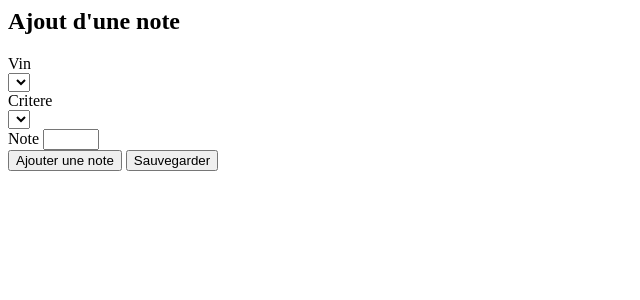
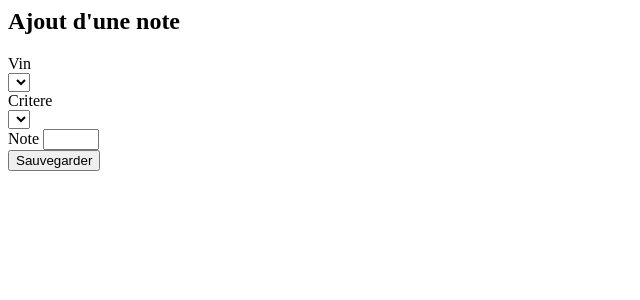
Before and after one commit to ThomasCaud/NF17, a PHP site: page /note/add in a window 1280 px wide. Shown: the top 300 px of the page, without its empty margins (0-640 px from the left). Run offline with PHP 8.4, Linux system fonts and the light colour scheme; data that the repository does not hold is empty.

Commit message:
Corrige notes

```diff
--- a/app/Entity/BaseEntity.php
+++ b/app/Entity/BaseEntity.php
@@ -49,7 +49,7 @@ abstract class BaseEntity
                     }, static::getPrimaryKey());
                     return implode(" AND ", $conditions);
                 } else {
-                    throw new LogicException("La clé primaire est : ".implode(', ',static::getPrimaryKey()));
+                    throw new LogicException("La clé primaire est : ".implode(', ',static::getPrimaryKey()). " et celle que tu insères contient : " . implode(',', array_keys($id)));
                 }
             } else {
                 throw new LogicException("La table ".static::getTable()." a une clé primaire composite");
--- a/controller/note/add.php
+++ b/controller/note/add.php
@@ -16,8 +16,8 @@ if ($_SERVER['REQUEST_METHOD'] === 'POST') {
 
     $errors = $form->checkForm();
 
-    if (Note::get($note['critere_nom'])&&Note::get($note['vin_nom'])) {
-        $errors['critere_nom','vin_nom'] = "Le vin ".$note['vin_nom']." a déjà été noté sur le critère ".$note['critere_nom'];
+    if (Note::get(['critere_nom' => $note['critere_nom'], 'vin_nom' => $note['vin_nom']])) {
+        $errors[] = "Le vin ".$note['vin_nom']." a déjà été noté sur le critère ".$note['critere_nom'];
     }
 
     if(!$errors) {
--- a/controller/note/edit.php
+++ b/controller/note/edit.php
@@ -2,11 +2,12 @@
 include_once '../app/Connexion.php';
 include_once '../app/Entity/Note.php';
 
-if ((!isset($_GET['critere_nom']) || empty($_GET['critere_nom']))&&(!isset($_GET['vin_nom']) || empty($_GET['vin_nom']))) {
+if ((!isset($_GET['critere_nom']) || empty($_GET['critere_nom'])) && (!isset($_GET['vin_nom']) || empty($_GET['vin_nom']))) {
     return View::render404("critere ou vin utilisé introuvable");
 }
 
-$note = note::get($_GET['citere_nom'],$_GET['vin_nom']);
+$note = Note::get(['critere_nom' => $_GET['critere_nom'], 'vin_nom' => $_GET['vin_nom']]);
+
 if (!$note) {
     return View::render404("critere ou vin utilisé introuvable");
 }
--- a/views/note/form.php
+++ b/views/note/form.php
@@ -23,7 +23,7 @@
             <div class="form-group row" id="critere">
                 <div class="col-md-10">
                     <div class="form-group">
-                        <select class="form-control" name="note[critere_nom]">
+                        <select class="form-control" name="note[critere_nom]" value="Couleur">
                             <?php foreach ($criteres as $critere): ?>
                                 <option value="<?= $critere['nom'] ?>"><?= $critere['nom'] ?></option>
                             <?php endforeach; ?>
@@ -36,11 +36,9 @@
 
     <div class="form-group">
       <label>Note</label>
-      <input type="number" class="form-control" name="note[note]" max="20" min="0" value="">
+      <input type="number" class="form-control" name="note[note]" max="20" min="0" value="<?= isset($note['note']) ? $note['note'] : '' ?>">
     </div>
 
-
-    <button type="button" class="btn btn-primary">Ajouter une note</button>
     <?php if ($errors): ?>
     <div class="alert alert-danger">
         <?= $errors ? implode($errors, "<br/>") :'' ?>
--- a/views/note/list.php
+++ b/views/note/list.php
@@ -17,7 +17,7 @@
                         <td><?= $note['critere_nom'] ?></td>
                         <td><?= $note['vin_nom'] ?></td>
                         <td>
-                            <a href="/note/edit?note=<?= $note['note'] ?>">Editer</a>
+                            <a href="/note/edit?vin_nom=<?= $note['vin_nom'] ?>&critere_nom=<?= $note['critere_nom'] ?>&note=<?= $note['note'] ?>">Editer</a>
                         </td>
                     </tr>
                 <?php endforeach; ?>
```
Also changed, not shown: controller/exploitation/add.php (+6 -1 lines).
